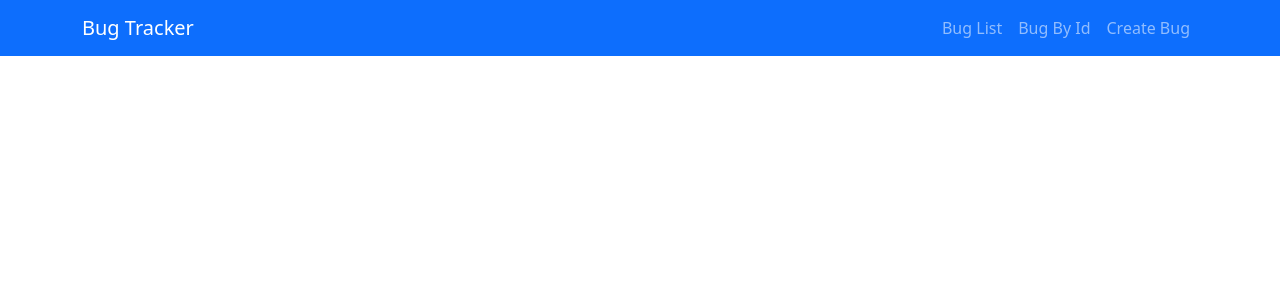
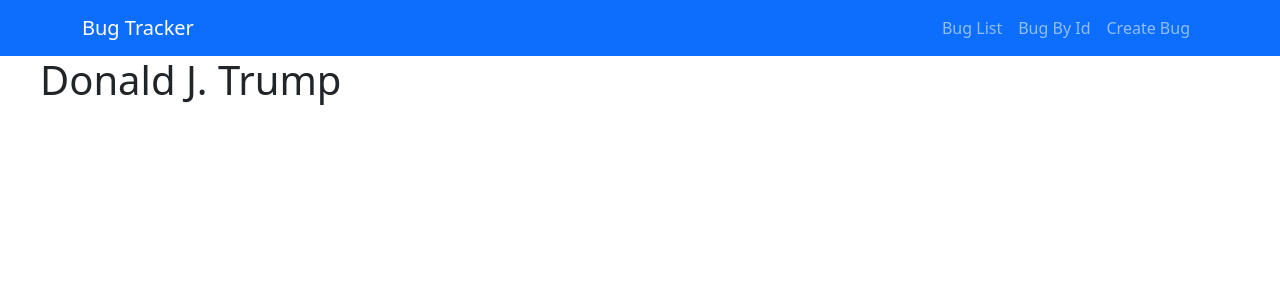
Before and after one commit to zackary-seger/AWD1111-issue-tracker, a React (Create React App) app in the folder app/: page / in a window 1280 px wide. Shown: the top 300 px of the page. Built offline with nearby package versions, Linux system fonts and the light colour scheme; no server answers.

Commit message:
Good Progress - Testing bugList.js component HTML return

```diff
--- a/app/src/components/bugList.js
+++ b/app/src/components/bugList.js
@@ -2,10 +2,11 @@ import React, {useState, useEffect } from 'react'
 import BugDataService from "../services/bugList"
 import { Link } from "react-router-dom"
 
+let bugArray;
+
 const BugList = props => {
 
   const [bugs, setBugs] = useState([])
-  const [searchTitle, setSearchTitle] = useState("")
 
   useEffect(() =>{
     retrieveBugs()
@@ -19,9 +20,10 @@ const BugList = props => {
   })
   }
 
+  bugArray = bugs;
+
+  return ( <div><h1>Donald J. Trump</h1></div> )
 
 }
 
-
-
 export default BugList;
--- a/database.js
+++ b/database.js
@@ -346,8 +346,6 @@ async function insertOneEdit(edit) {
   });
 }
 
-// 11/4 updateOneTestCaseToBug test-05
-
 async function updateOneTestCaseToBug(bugId, testCaseId, update) {
   const db = await connect();
   return await db.collection('Bugs').updateOne(
```
